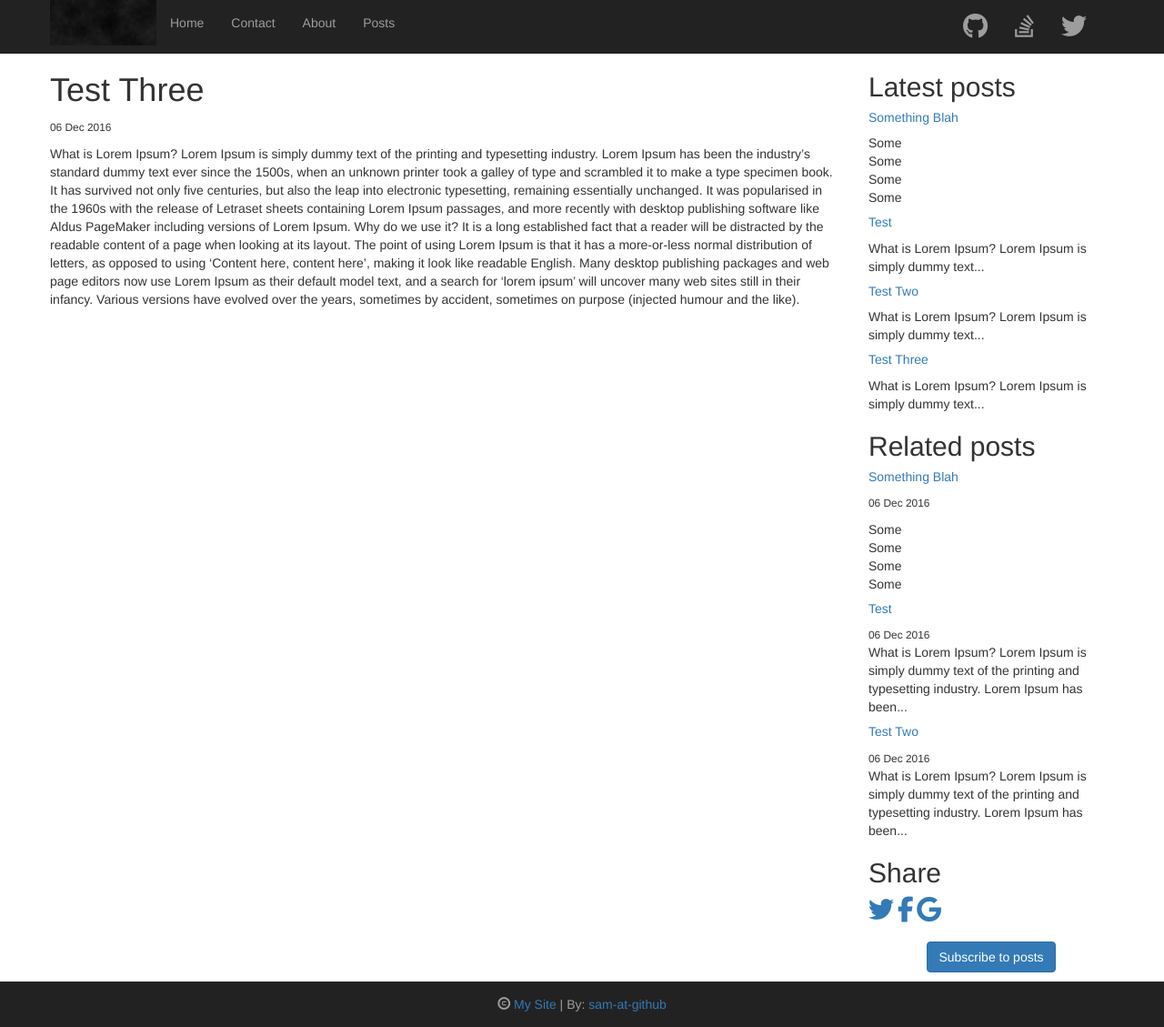
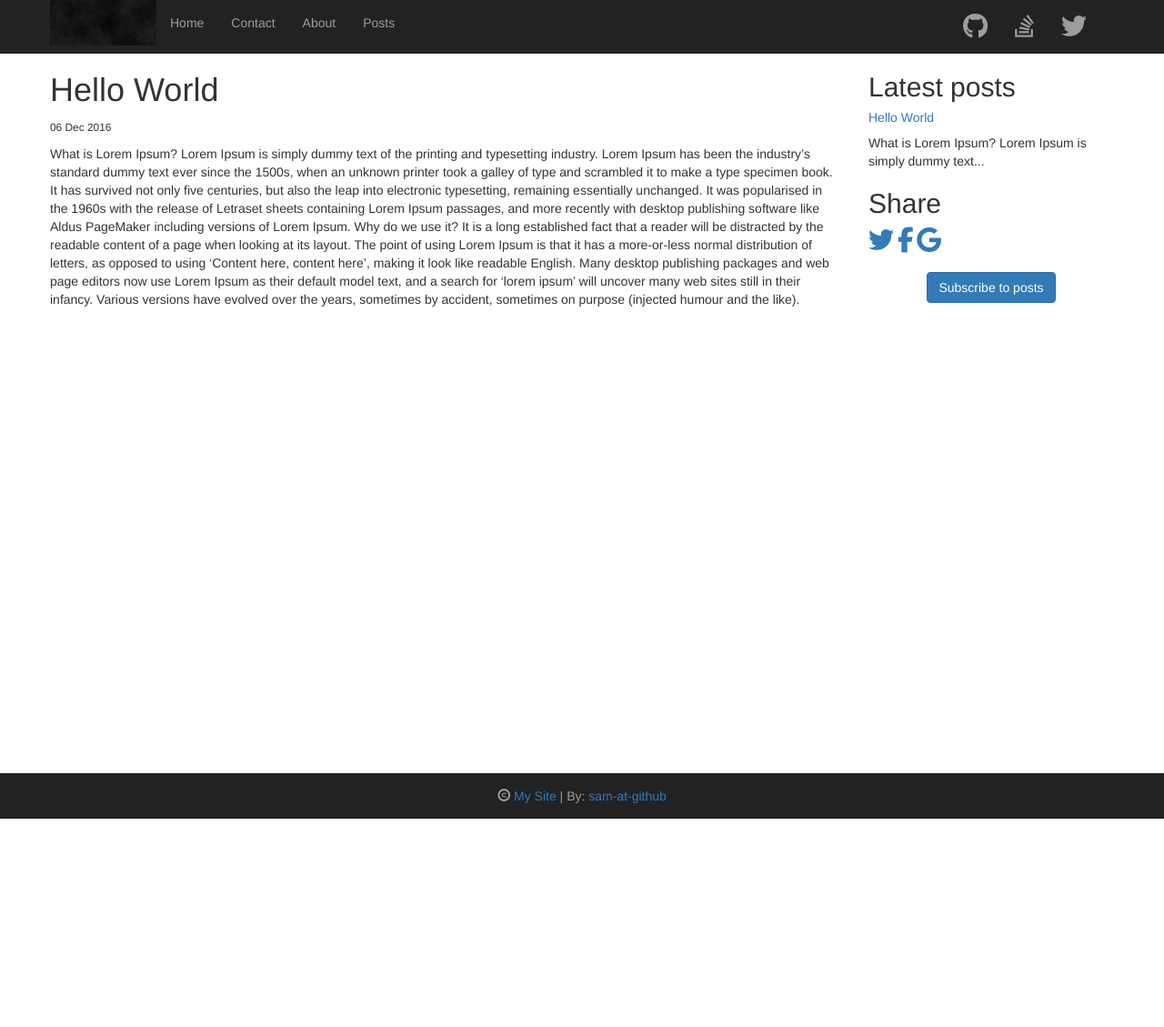
Before and after one commit to sgpinkus/sgpinkus.github.io, a Jekyll site: the page built from _posts/2016-12-06-hello-world.md, in a window 1280 px wide. Shown: the whole page at 91% size. Built offline with Jekyll 4.4.1, drawn with Linux system fonts in a browser that asks for light colours; nearby versions of some CDN libraries; library files that are not in the unit come from our copies; after the commit the page ends 900 px from its top, so only the background shows below that.

```diff
--- a/_config.yml
+++ b/_config.yml
@@ -50,7 +50,7 @@ defaults:
       pinned: 0
 # Build settings
 markdown: kramdown
-gems:
+plugins:
   - jekyll-feed
   - octopress-paginate
 exclude:
--- a/_posts/2016-12-06-test-two.md
+++ /dev/null
@@ -1,4 +0,0 @@
----
-layout: post
----
-What is Lorem Ipsum? Lorem Ipsum is simply dummy text of the printing and typesetting industry. Lorem Ipsum has been the industry's standard dummy text ever since the 1500s, when an unknown printer took a galley of type and scrambled it to make a type specimen book. It has survived not only five centuries, but also the leap into electronic typesetting, remaining essentially unchanged. It was popularised in the 1960s with the release of Letraset sheets containing Lorem Ipsum passages, and more recently with desktop publishing software like Aldus PageMaker including versions of Lorem Ipsum. Why do we use it? It is a long established fact that a reader will be distracted by the readable content of a page when looking at its layout. The point of using Lorem Ipsum is that it has a more-or-less normal distribution of letters, as opposed to using 'Content here, content here', making it look like readable English. Many desktop publishing packages and web page editors now use Lorem Ipsum as their default model text, and a search for 'lorem ipsum' will uncover many web sites still in their infancy. Various versions have evolved over the years, sometimes by accident, sometimes on purpose (injected humour and the like).
--- a/_posts/2016-12-06-test.md
+++ /dev/null
@@ -1,4 +0,0 @@
----
-layout: post
----
-What is Lorem Ipsum? Lorem Ipsum is simply dummy text of the printing and typesetting industry. Lorem Ipsum has been the industry's standard dummy text ever since the 1500s, when an unknown printer took a galley of type and scrambled it to make a type specimen book. It has survived not only five centuries, but also the leap into electronic typesetting, remaining essentially unchanged. It was popularised in the 1960s with the release of Letraset sheets containing Lorem Ipsum passages, and more recently with desktop publishing software like Aldus PageMaker including versions of Lorem Ipsum. Why do we use it? It is a long established fact that a reader will be distracted by the readable content of a page when looking at its layout. The point of using Lorem Ipsum is that it has a more-or-less normal distribution of letters, as opposed to using 'Content here, content here', making it look like readable English. Many desktop publishing packages and web page editors now use Lorem Ipsum as their default model text, and a search for 'lorem ipsum' will uncover many web sites still in their infancy. Various versions have evolved over the years, sometimes by accident, sometimes on purpose (injected humour and the like).
--- a/_posts/2017-07-08-something-blah.md
+++ /dev/null
@@ -1,9 +0,0 @@
----
-layout: post
----
-<p>
-  <li>Some</li>
-  <li>Some</li>
-  <li>Some</li>
-  <li>Some</li>
-</p>
```
Also changed, not shown: Gemfile (+13 -4 lines), Gemfile.lock (added), _posts/2016-12-06-hello-world.md (renamed from _posts/2016-12-06-test-three.md), jekyll-bootstrap-structure.gemspec.
